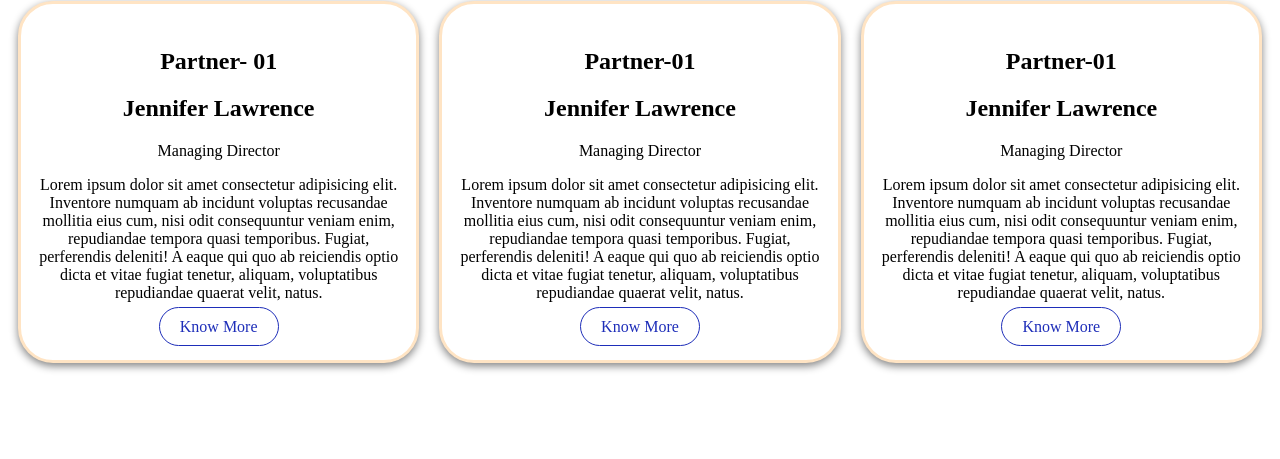
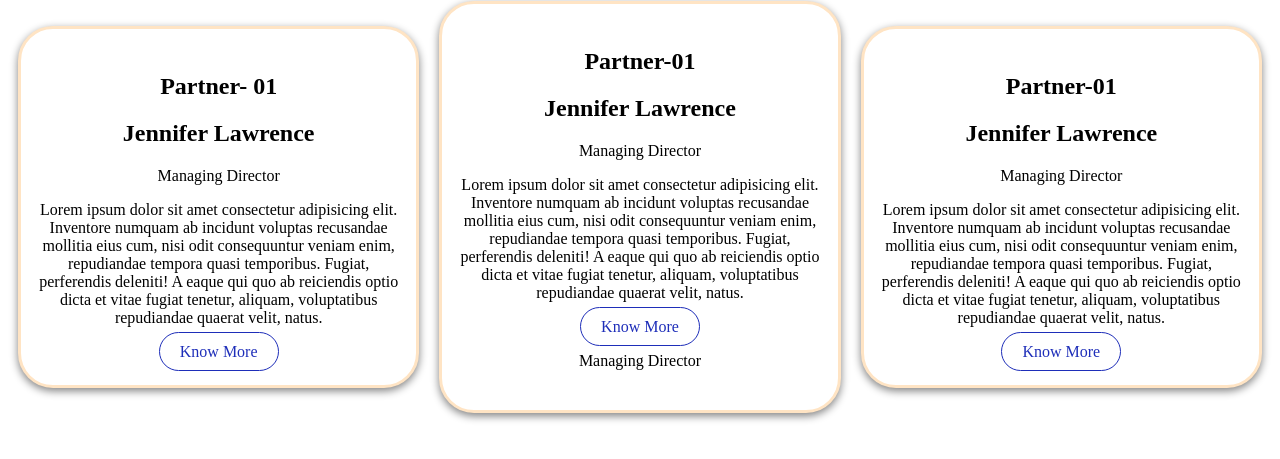
Before and after one commit to Sifat77/card-ui, a plain HTML site: page index.html in a window 1280 px wide. Shown: the part 79-538 px from the top of the page. Drawn offline with Linux system fonts and the light colour scheme.

Commit message:
newly added a text on 37

```diff
--- a/index.html
+++ b/index.html
@@ -34,6 +34,7 @@
                 Fugiat, perferendis deleniti! A eaque qui quo ab reiciendis optio dicta et vitae fugiat tenetur,
                 aliquam, voluptatibus repudiandae <span>quaerat velit, natus.</span></p>
             <a href="#">Know More</a>
+            <p>Managing Director</p>
         </div>
 
         <div class="card-s">
```
